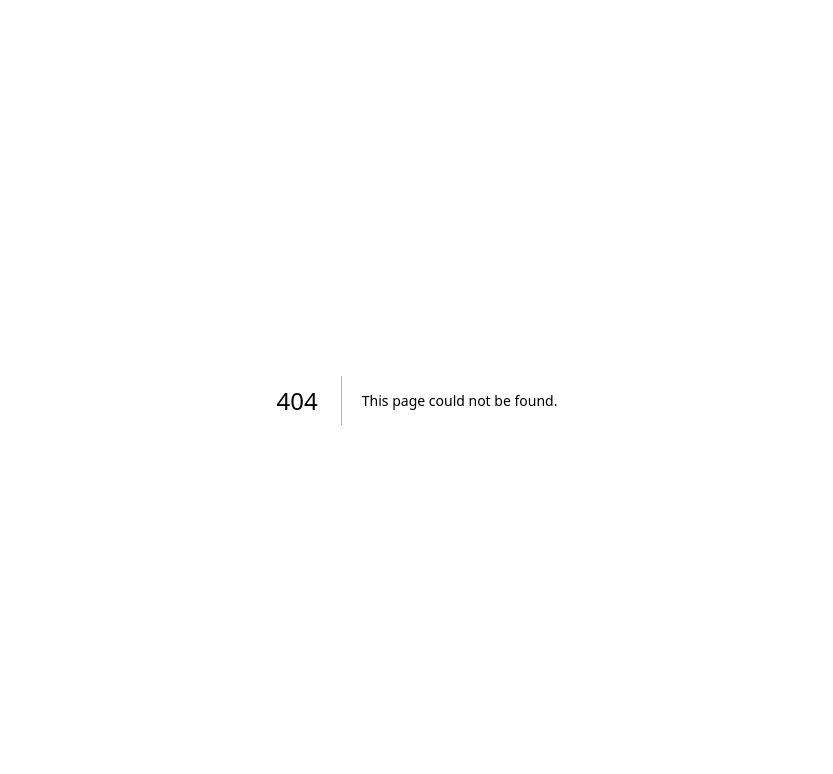
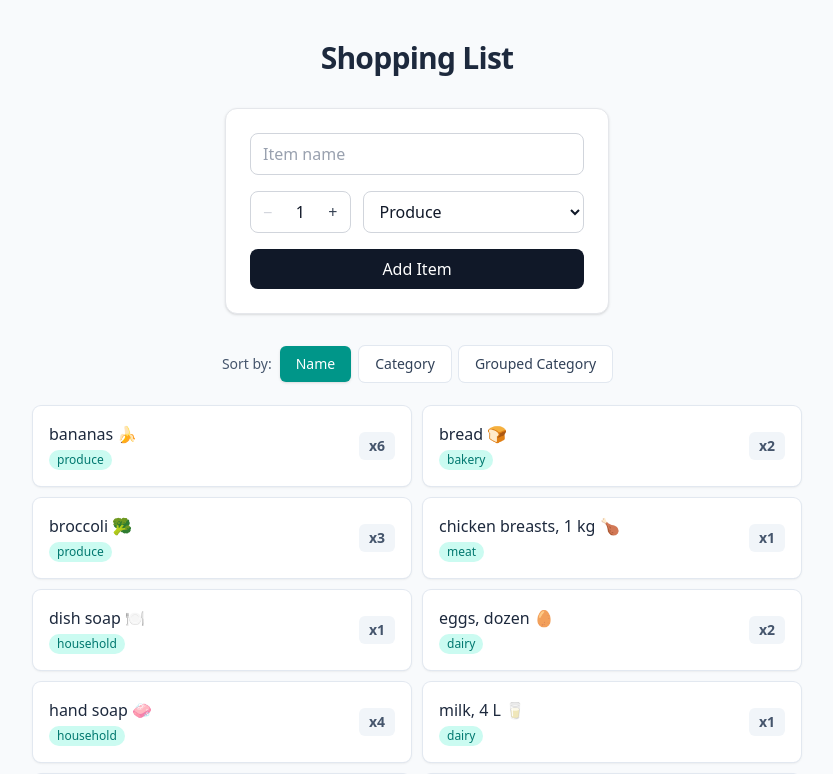
Before and after one commit to jrwall94/cprg306-assignments, a Next.js app: page /week-7 in a window 1280 px wide. Before the commit this address had no page. Shown: the top 774 px of the page, without its empty margins (223-1056 px from the left). Built offline with nearby package versions, Linux system fonts and the light colour scheme.

Commit message:
Week 7 DOne

```diff
--- a/app/page.js
+++ b/app/page.js
@@ -9,6 +9,7 @@
       <Assignment week={4} />
       <Assignment week={5} />
       <Assignment week={6} />
+      <Assignment week={7} />
     </main>
   );
 }
--- /dev/null
+++ b/app/week-7/item-list.js
@@ -0,0 +1,79 @@
+"use client";
+
+import { useState } from "react";
+import Item from "./item";
+
+export default function ItemList({ items }) {
+  const [sortBy, setSortBy] = useState("name");
+
+  const sortedItems = [...items].sort((a, b) => {
+    if (sortBy === "name") {
+      return a.name.localeCompare(b.name);
+    }
+    if (sortBy === "category") {
+      return a.category.localeCompare(b.category);
+    }
+    return 0;
+  });
+
+  const groupedItems = [...items]
+    .sort((a, b) => a.name.localeCompare(b.name))
+    .reduce((groups, item) => {
+      if (!groups[item.category]) {
+        groups[item.category] = [];
+      }
+      groups[item.category].push(item);
+      return groups;
+    }, {});
+
+  const buttonClass = (value) =>
+    `rounded-md px-4 py-2 text-sm font-medium transition ${sortBy === value
+      ? "bg-teal-600 text-white shadow-sm"
+      : "bg-white text-slate-700 ring-1 ring-slate-200 hover:bg-slate-100"
+    }`;
+
+  return (
+    <div>
+      <div className="mb-6 flex flex-wrap items-center justify-center gap-2">
+        <span className="text-sm font-medium text-slate-600">Sort by:</span>
+        <button onClick={() => setSortBy("name")} className={buttonClass("name")}>
+          Name
+        </button>
+        <button
+          onClick={() => setSortBy("category")}
+          className={buttonClass("category")}
+        >
+          Category
+        </button>
+        <button onClick={() => setSortBy("group")} className={buttonClass("group")}>
+          Grouped Category
+        </button>
+      </div>
+
+      {sortBy === "group" ? (
+        <div className="space-y-6">
+          {Object.keys(groupedItems)
+            .sort()
+            .map((category) => (
+              <div key={category}>
+                <h2 className="mb-3 text-xl font-semibold capitalize text-slate-700">
+                  {category}
+                </h2>
+                <ul className="grid grid-cols-1 gap-3 sm:grid-cols-2">
+                  {groupedItems[category].map((item) => (
+                    <Item key={item.id} {...item} />
+                  ))}
+                </ul>
+              </div>
+            ))}
+        </div>
+      ) : (
+        <ul className="grid grid-cols-1 gap-3 sm:grid-cols-2">
+          {sortedItems.map((item) => (
+            <Item key={item.id} {...item} />
+          ))}
+        </ul>
+      )}
+    </div>
+  );
+}
--- /dev/null
+++ b/app/week-7/item.js
@@ -0,0 +1,15 @@
+export default function Item({ name, quantity, category }) {
+  return (
+    <li className="flex items-center justify-between rounded-lg bg-white p-4 shadow-sm ring-1 ring-slate-200 transition hover:shadow-md">
+      <div>
+        <p className="font-medium text-slate-800">{name}</p>
+        <span className="mt-1 inline-block rounded-full bg-teal-100 px-2 py-0.5 text-xs font-medium text-teal-700">
+          {category}
+        </span>
+      </div>
+      <span className="rounded-md bg-slate-100 px-2.5 py-1 text-sm font-semibold text-slate-600">
+        x{quantity}
+      </span>
+    </li>
+  );
+}
--- /dev/null
+++ b/app/week-7/items.json
@@ -0,0 +1,74 @@
+[
+  {
+    "id": "1h2GJKH12gkHG31h1H",
+    "name": "milk, 4 L 🥛",
+    "quantity": 1,
+    "category": "dairy"
+  },
+  {
+    "id": "2KJH3k2j3H1k2J3K1H",
+    "name": "bread 🍞",
+    "quantity": 2,
+    "category": "bakery"
+  },
+  {
+    "id": "3h2KJH3k2j3H1k2J3",
+    "name": "eggs, dozen 🥚",
+    "quantity": 2,
+    "category": "dairy"
+  },
+  {
+    "id": "4k2J3K1H2GJKH12gk",
+    "name": "bananas 🍌",
+    "quantity": 6,
+    "category": "produce"
+  },
+  {
+    "id": "5H1h1H2KJH3k2j3H",
+    "name": "broccoli 🥦",
+    "quantity": 3,
+    "category": "produce"
+  },
+  {
+    "id": "6H1k2J3K1H2GJKH1",
+    "name": "chicken breasts, 1 kg 🍗",
+    "quantity": 1,
+    "category": "meat"
+  },
+  {
+    "id": "7gkHG31h1H2KJH3k",
+    "name": "pasta sauce 🍝",
+    "quantity": 3,
+    "category": "canned goods"
+  },
+  {
+    "id": "8j3H1k2J3K1H2GJK",
+    "name": "spaghetti, 454 g 🍝",
+    "quantity": 2,
+    "category": "dry goods"
+  },
+  {
+    "id": "9H12gkHG31h1H2KJ",
+    "name": "toilet paper, 12 pack 🧻",
+    "quantity": 1,
+    "category": "household"
+  },
+  {
+    "id": "10H3k2j3H1k2J3K1",
+    "name": "paper towels, 6 pack",
+    "quantity": 1,
+    "category": "household"
+  },
+  {
+    "id": "11k2J3K1H2GJKH12",
+    "name": "dish soap 🍽",
+    "quantity": 1,
+    "category": "household"
+  },
+  {
+    "id": "12GJKH12gkHG31h1",
+    "name": "hand soap 🧼",
+    "quantity": 4,
+    "category": "household"
+  }
+]
--- /dev/null
+++ b/app/week-7/new-item.js
@@ -0,0 +1,105 @@
+import { useState } from "react";
+export default function NewItem({ onAddItem }) {
+    let [quantity, setQuantity] = useState(1);
+    let [name, setName] = useState("");
+    let [category, setCategory] = useState("produce");
+
+    const MIN = 1;
+    const MAX = 20;
+
+    const handleSubmit = (e) => {
+        e.preventDefault();
+        const item = {
+            id: Math.random().toString(36).substring(2, 11),
+            name: name,
+            quantity: quantity,
+            category: category,
+        };
+        onAddItem(item);
+        setName("");
+        setCategory("produce");
+        setQuantity(1);
+    };
+
+    const handleNameChange = (e) => {
+        setName(e.target.value);
+    };
+
+    const handleCategoryChange = (e) => {
+        setCategory(e.target.value);
+    };
+
+    const increment = () => {
+        if (quantity < MAX) {
+            setQuantity(quantity + 1);
+        }
+    }
+    const decrement = () => {
+        if (quantity > MIN) {
+            setQuantity(quantity - 1);
+        }
+    };
+
+    return (
+        <form
+            onSubmit={handleSubmit}
+            className="w-full max-w-sm flex flex-col gap-4 rounded-xl border border-gray-200 bg-white p-6 shadow-sm"
+        >
+            <input
+                type="text"
+                id="name"
+                placeholder="Item name"
+                value={name}
+                onChange={handleNameChange}
+                required
+                className="w-full rounded-lg border border-gray-300 px-3 py-2 text-gray-900 placeholder-gray-400 focus:border-gray-900 focus:outline-none"
+            />
+            <div className="flex flex-row gap-3">
+                <div className="flex flex-row items-center rounded-lg border border-gray-300">
+                    <button
+                        type="button"
+                        onClick={decrement}
+                        disabled={quantity === MIN}
+                        className="px-3 py-2 text-gray-700 enabled:hover:bg-gray-100 disabled:text-gray-300 disabled:cursor-not-allowed rounded-l-lg"
+                    >
+                        &minus;
+                    </button>
+                    <span className="w-8 text-center text-gray-900 tabular-nums">{quantity}</span>
+                    <button
+                        type="button"
+                        onClick={increment}
+                        disabled={quantity === MAX}
+                        className="px-3 py-2 text-gray-700 enabled:hover:bg-gray-100 disabled:text-gray-300 disabled:cursor-not-allowed rounded-r-lg"
+                    >
+                        +
+                    </button>
+                </div>
+                <select
+                    id="category"
+                    name="category"
+                    value={category}
+                    onChange={handleCategoryChange}
+                    className="flex-1 rounded-lg border border-gray-300 bg-white px-3 py-2 text-gray-900 focus:border-gray-900 focus:outline-none"
+                >
+                    <option value="produce">Produce</option>
+                    <option value="dairy">Dairy</option>
+                    <option value="bakery">Bakery</option>
+                    <option value="meat">Meat</option>
+                    <option value="frozen foods">Frozen Foods</option>
+                    <option value="canned goods">Canned Goods</option>
+                    <option value="dry goods">Dry Goods</option>
+                    <option value="beverages">Beverages</option>
+                    <option value="snacks">Snacks</option>
+                    <option value="household">Household</option>
+                    <option value="other">Other</option>
+                </select>
+            </div>
+            <button
+                type="submit"
+                className="w-full rounded-lg bg-gray-900 py-2 font-medium text-white hover:bg-gray-700"
+            >
+                Add Item
+            </button>
+        </form>
+    );
+}
--- /dev/null
+++ b/app/week-7/page.js
@@ -0,0 +1,30 @@
+"use client";
+
+import { useState } from "react";
+import NewItem from "./new-item";
+import ItemList from "./item-list";
+import itemsData from "./items.json";
+import Home from "../home";
+
+export default function Page() {
+    const [items, setItems] = useState(itemsData);
+
+    const handleAddItem = (newItem) => {
+        setItems((prevItems) => [...prevItems, newItem]);
+    };
+
+    return (
+        <main className="min-h-screen bg-slate-50 px-4 py-10 sm:px-8">
+            <section className="mx-auto max-w-3xl">
+                <h1 className="mb-8 text-center text-3xl font-bold tracking-tight text-slate-800">
+                    Shopping List
+                </h1>
+                <div className="mb-8 flex justify-center">
+                    <NewItem onAddItem={handleAddItem} />
+                </div>
+                <ItemList items={items} />
+            </section>
+            <Home />
+        </main>
+    );
+}
```
